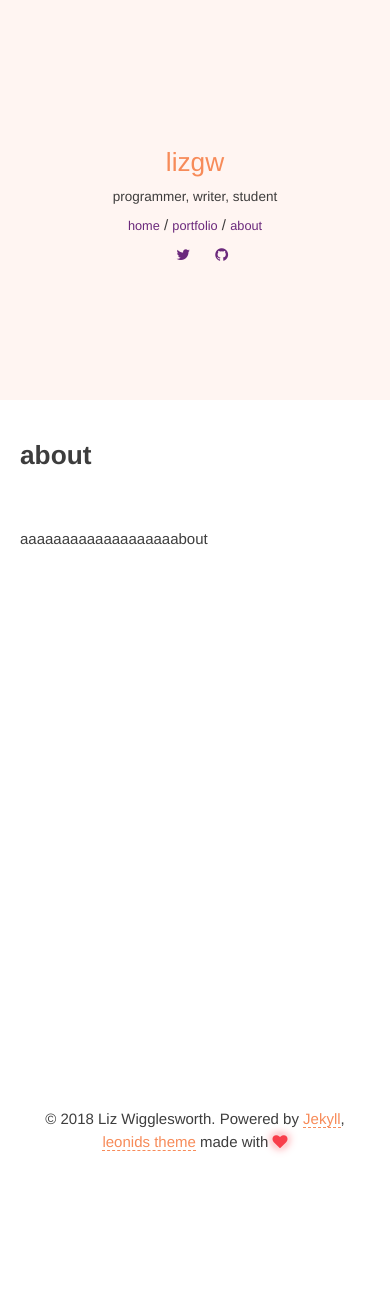
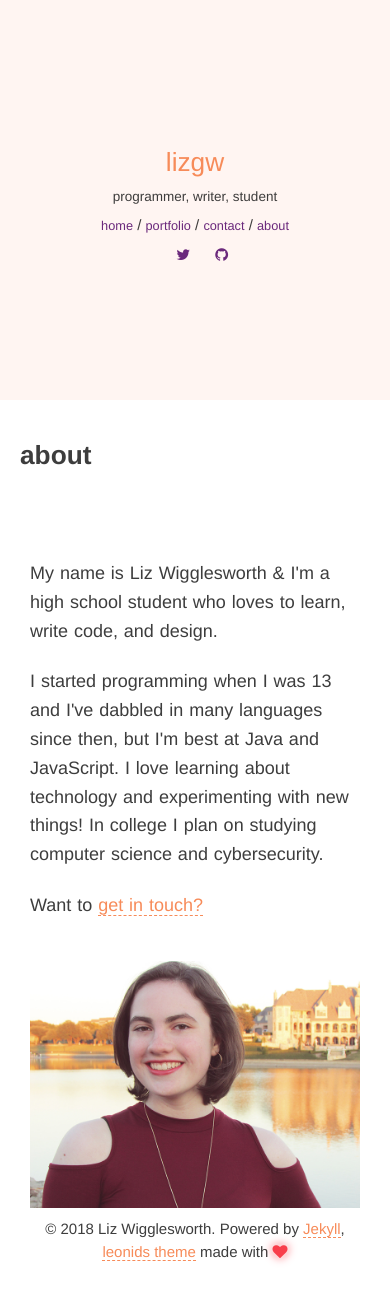
Before and after one commit to gh0staria/gh0staria.github.io, a Jekyll site: the page built from about/index.html, in a window 390 px wide. Built offline with Jekyll 4.4.1, drawn with Linux system fonts in a browser that asks for light colours; some web fonts are replaced; before the commit the page ends 1198 px from its top, so only the background shows below that.

Commit message:
add pages

```diff
--- /dev/null
+++ b/_sass/pages/_about.scss
@@ -0,0 +1,18 @@
+.half {
+	width: 50%;
+	float: left;
+	padding: 10px;
+}
+
+.half p {
+	font-size: 1.2em;
+}
+
+@media screen and (max-width: 640px) {
+    .half {
+		width: 100%;
+	}
+	.half img {
+		max-width: 100%;
+	}
+}
--- /dev/null
+++ b/_sass/pages/_contact.scss
@@ -0,0 +1,40 @@
+/* from https://github.com/dwyl/html-form-send-email-via-google-script-without-server/blob/master/style.css */
+
+aside {
+    background: $primary; /* same color as selected state on site menu */
+    padding: 0.3em 1em;
+    border-radius: 3px;
+    color: #fff;
+    margin-bottom: 2em;
+    border: none;
+}
+fieldset {
+    border: 0;
+}
+textarea {
+  width: 90%;
+  overflow: hidden;
+}
+.content-head {
+  font-weight: 400;
+  text-transform: uppercase;
+  letter-spacing: 0.1em;
+  margin: 2em 0 1em;
+}
+.is-center {
+  text-align: center;
+}
+.button-success {
+  color: white;
+  border-radius: 4px;
+  background: $primary;
+}
+.button-xlarge {
+  font-size: 125%;
+}
+button {
+  float: left;
+}
+#name, #email {
+  width: 60%;
+}
--- a/about/index.html
+++ b/about/index.html
@@ -2,4 +2,11 @@
 title: about
 layout: page
 ---
-aaaaaaaaaaaaaaaaaaabout
+<div class="half">
+	<p>My name is Liz Wigglesworth & I'm a high school student who loves to learn, write code, and design.</p>
+	<p>I started programming when I was 13 and I've dabbled in many languages since then, but I'm best at Java and JavaScript. I love learning about technology and experimenting with new things! In college I plan on studying computer science and cybersecurity.</p>
+	<p>Want to <a href="/contact/">get in touch?</a></p>
+</div>
+<div class="half">
+	<img src="/img/portrait-smaller.jpg">
+</div>
--- a/css/main.scss
+++ b/css/main.scss
@@ -25,3 +25,5 @@
 @import "pages/tags";
 @import "pages/archive";
 @import "pages/post";
+@import "pages/about";
+@import "pages/contact";
--- a/portfolio/index.html
+++ b/portfolio/index.html
@@ -2,4 +2,3 @@
 title: portfolio
 layout: page
 ---
-aaaaaaaaaa portfolio
```
Also changed, not shown: contact/index.html (added, +34 -0 lines), js/form-submission-handler.js (added, +125 -0 lines), img/avatar.jpg (deleted), img/leonids-logo.png (deleted), img/portrait-smaller.jpg (added).
